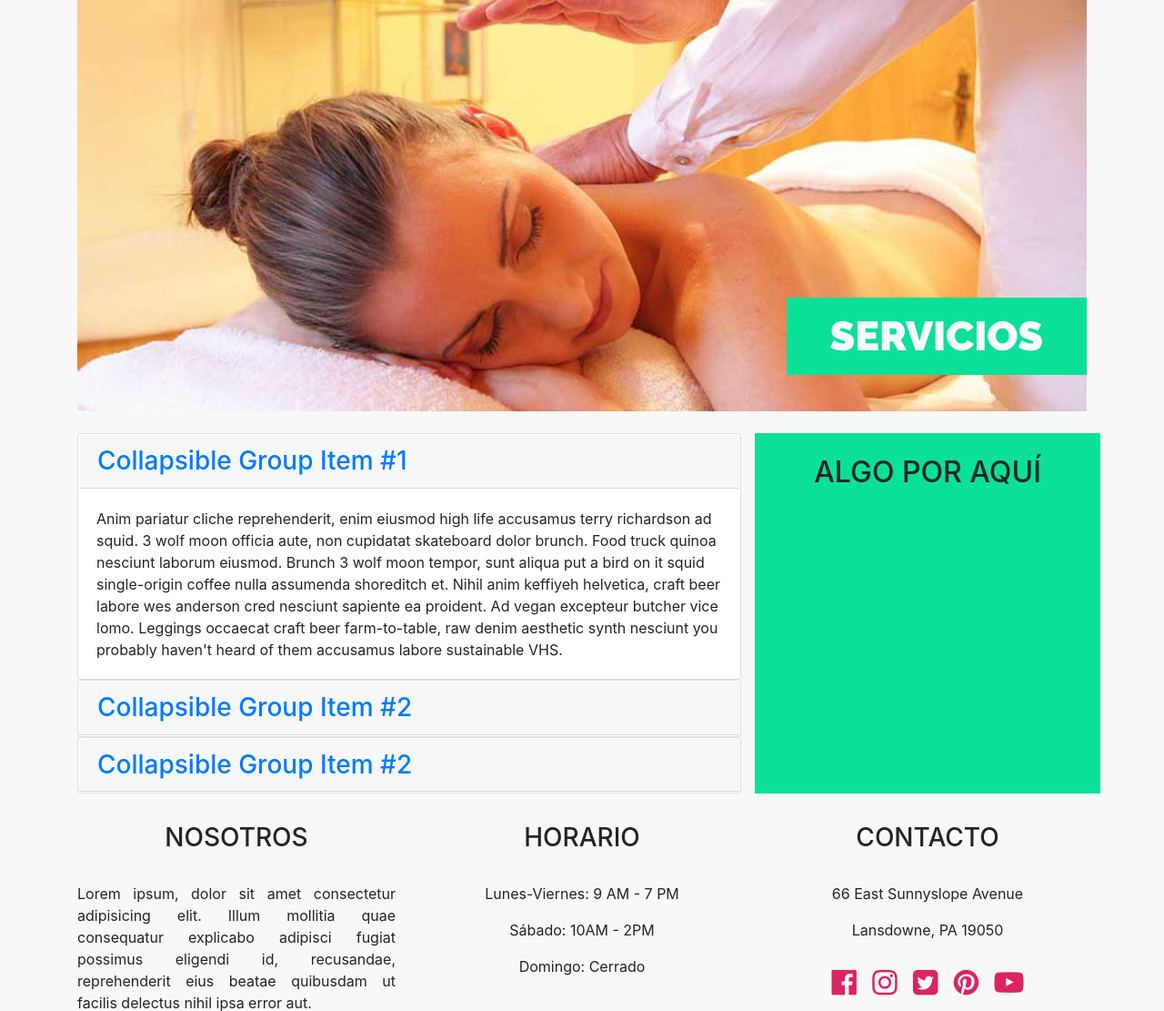
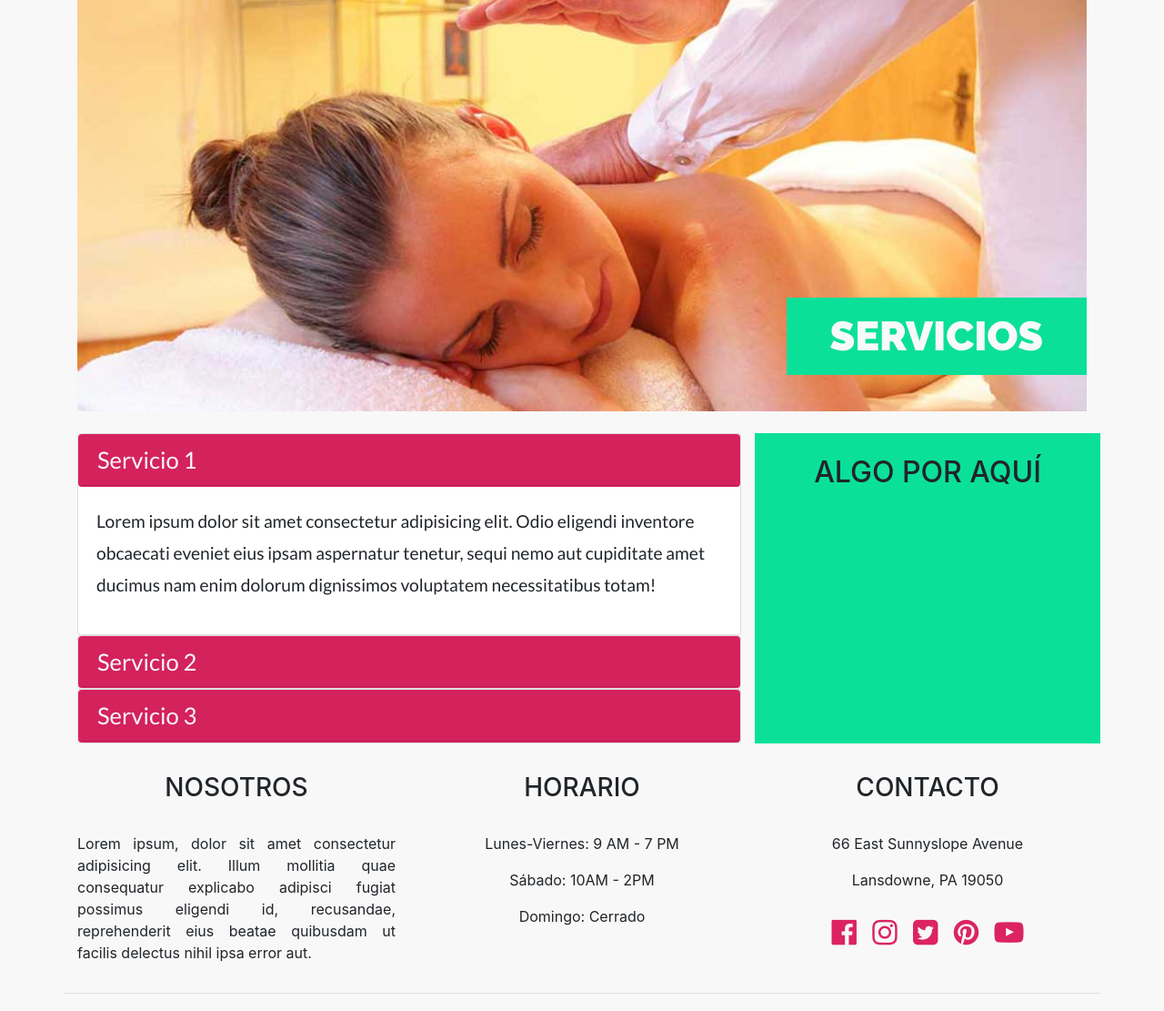
Before and after one commit to marcoAspeitia31/carolina-spa, a PHP site: page /servicios.html in a window 1280 px wide. Shown: the part 400-1511 px from the top of the page at 91% size. Run offline with PHP 8.4, Linux system fonts and the light colour scheme; some web fonts are replaced.

Commit message:
Styling services-accordion, class 53

```diff
--- a/css/styles.css
+++ b/css/styles.css
@@ -237,3 +237,19 @@ aside{
     background-color: var(--primary-color);
 }
 /* Services accordion */
+#services-accordion .card a{
+    background-color: var(--secondary-color);
+}
+#services-accordion .card a:hover{
+    color: #ffffff!important;
+    text-decoration: none;
+}
+#services-accordion .card a h3{
+    font-size: 1.6rem;
+    font-family: 'Lato', sans-serif;
+}
+#services-accordion p{
+    font-size: 1.2rem;
+    line-height: 2.2rem;
+    font-family: 'Lato', sans-serif;
+}
--- a/servicios.html
+++ b/servicios.html
@@ -112,12 +112,12 @@
                 </h2>
                 <div id="services-accordion">
                     <div class="card">
-                        <a class="btn btn-link p-0" data-toggle="collapse" data-target="#collapseOne"
+                        <a class="btn btn-link p-0 text-light" data-toggle="collapse" data-target="#collapseOne"
                             aria-expanded="true" aria-controls="collapseOne" role="button">
                             <div class="card-header" id="headingOne">
                                 <h3 class="mb-0 text-lg-left">
 
-                                    Collapsible Group Item #1
+                                    Servicio 1
 
                                 </h3>
                             </div>
@@ -125,23 +125,21 @@
                         <div id="collapseOne" class="collapse show" aria-labelledby="headingOne"
                             data-parent="#services-accordion">
                             <div class="card-body">
-                                Anim pariatur cliche reprehenderit, enim eiusmod high life accusamus terry richardson ad
-                                squid. 3 wolf moon officia aute, non cupidatat skateboard dolor brunch. Food truck
-                                quinoa nesciunt laborum eiusmod. Brunch 3 wolf moon tempor, sunt aliqua put a bird on it
-                                squid single-origin coffee nulla assumenda shoreditch et. Nihil anim keffiyeh helvetica,
-                                craft beer labore wes anderson cred nesciunt sapiente ea proident. Ad vegan excepteur
-                                butcher vice lomo. Leggings occaecat craft beer farm-to-table, raw denim aesthetic synth
-                                nesciunt you probably haven't heard of them accusamus labore sustainable VHS.
+                                <p>
+                                    Lorem ipsum dolor sit amet consectetur adipisicing elit. Odio eligendi inventore
+                                    obcaecati eveniet eius ipsam aspernatur tenetur, sequi nemo aut cupiditate amet
+                                    ducimus nam enim dolorum dignissimos voluptatem necessitatibus totam!
+                                </p>
                             </div>
                         </div><!-- card body accordion -->
                     </div><!-- repeatable card -->
                     <div class="card">
-                        <a class="btn btn-link p-0" data-toggle="collapse" data-target="#collapseTwo"
+                        <a class="btn btn-link p-0 text-light" data-toggle="collapse" data-target="#collapseTwo"
                             aria-expanded="true" aria-controls="collapseTwo" role="button">
                             <div class="card-header" id="headingTwo">
                                 <h3 class="mb-0 text-lg-left">
 
-                                    Collapsible Group Item #2
+                                    Servicio 2
 
                                 </h3>
                             </div>
@@ -149,23 +147,21 @@
                         <div id="collapseTwo" class="collapse" aria-labelledby="headingTwo"
                             data-parent="#services-accordion">
                             <div class="card-body">
-                                Anim pariatur cliche reprehenderit, enim eiusmod high life accusamus terry richardson ad
-                                squid. 3 wolf moon officia aute, non cupidatat skateboard dolor brunch. Food truck
-                                quinoa nesciunt laborum eiusmod. Brunch 3 wolf moon tempor, sunt aliqua put a bird on it
-                                squid single-origin coffee nulla assumenda shoreditch et. Nihil anim keffiyeh helvetica,
-                                craft beer labore wes anderson cred nesciunt sapiente ea proident. Ad vegan excepteur
-                                butcher vice lomo. Leggings occaecat craft beer farm-to-table, raw denim aesthetic synth
-                                nesciunt you probably haven't heard of them accusamus labore sustainable VHS.
+                                <p>
+                                    Lorem ipsum dolor sit amet consectetur adipisicing elit. Odio eligendi inventore
+                                    obcaecati eveniet eius ipsam aspernatur tenetur, sequi nemo aut cupiditate amet
+                                    ducimus nam enim dolorum dignissimos voluptatem necessitatibus totam!
+                                </p>
                             </div>
                         </div><!-- card body accordion -->
                     </div><!-- repeatable card -->
                     <div class="card">
-                        <a class="btn btn-link p-0" data-toggle="collapse" data-target="#collapseThree"
+                        <a class="btn btn-link p-0 text-light" data-toggle="collapse" data-target="#collapseThree"
                             aria-expanded="true" aria-controls="collapseThree" role="button">
                             <div class="card-header" id="headingThree">
                                 <h3 class="mb-0 text-lg-left">
 
-                                    Collapsible Group Item #2
+                                    Servicio 3
 
                                 </h3>
                             </div>
@@ -173,13 +169,11 @@
                         <div id="collapseThree" class="collapse" aria-labelledby="headingThree"
                             data-parent="#services-accordion">
                             <div class="card-body">
-                                Anim pariatur cliche reprehenderit, enim eiusmod high life accusamus terry richardson ad
-                                squid. 3 wolf moon officia aute, non cupidatat skateboard dolor brunch. Food truck
-                                quinoa nesciunt laborum eiusmod. Brunch 3 wolf moon tempor, sunt aliqua put a bird on it
-                                squid single-origin coffee nulla assumenda shoreditch et. Nihil anim keffiyeh helvetica,
-                                craft beer labore wes anderson cred nesciunt sapiente ea proident. Ad vegan excepteur
-                                butcher vice lomo. Leggings occaecat craft beer farm-to-table, raw denim aesthetic synth
-                                nesciunt you probably haven't heard of them accusamus labore sustainable VHS.
+                                <p>
+                                    Lorem ipsum dolor sit amet consectetur adipisicing elit. Odio eligendi inventore
+                                    obcaecati eveniet eius ipsam aspernatur tenetur, sequi nemo aut cupiditate amet
+                                    ducimus nam enim dolorum dignissimos voluptatem necessitatibus totam!
+                                </p>
                             </div>
                         </div><!-- card body accordion -->
                     </div><!-- repeatable card -->
```
